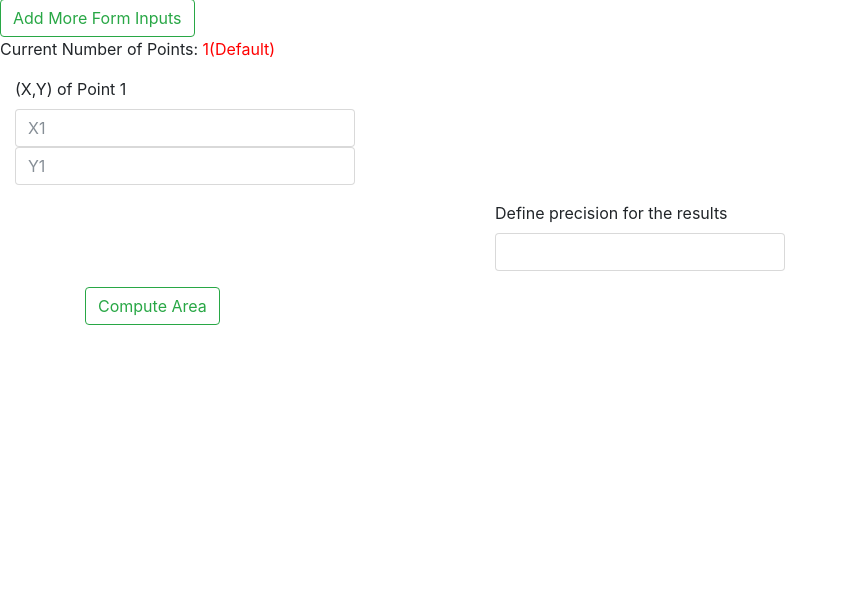
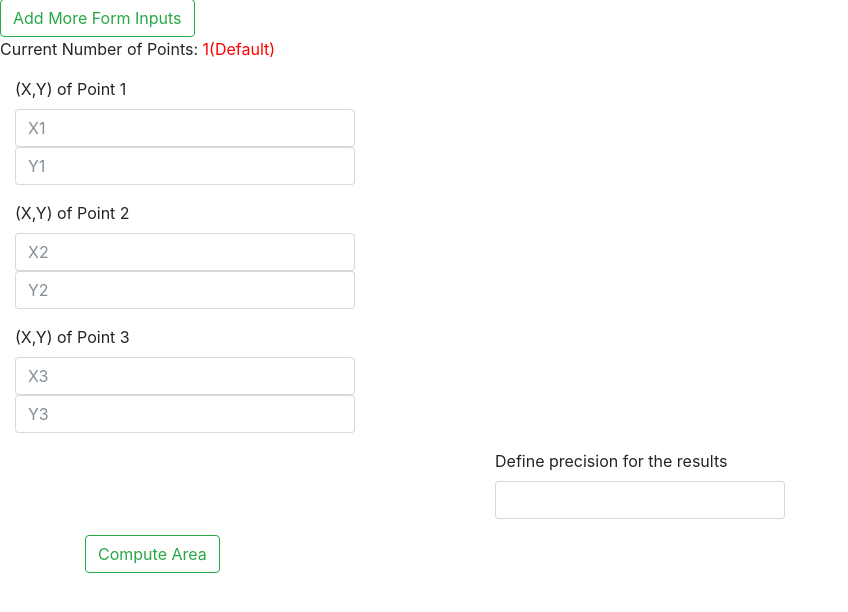
Before and after one commit to ngenovictor/surveycomputations, a Django app: page / in a window 1280 px wide. Shown: the part 166-778 px from the top of the page, without its empty margins (0-848 px from the left). Run offline with Django 3.2, Linux system fonts and the light colour scheme; some libraries are stand-ins or nearby versions.

Commit message:
update form to include three point inputs by default

```diff
--- a/app/templates/index.html
+++ b/app/templates/index.html
@@ -18,6 +18,16 @@
                     <input type="number" id="coordinateX1" name="coordinateX1" class="form-control" placeholder="X1">
                     <input type="number" id="coordinateY1" name="coordinateY1" class="form-control" placeholder="Y1">
                 </div>
+                <div class="form-group">
+                    <label>(X,Y) of Point 2</label>
+                    <input type="number" id="coordinateX2" name="coordinateX2" class="form-control" placeholder="X2">
+                    <input type="number" id="coordinateY2" name="coordinateY2" class="form-control" placeholder="Y2">
+                </div>
+                <div class="form-group">
+                    <label>(X,Y) of Point 3</label>
+                    <input type="number" id="coordinateX3" name="coordinateX3" class="form-control" placeholder="X3">
+                    <input type="number" id="coordinateY3" name="coordinateY3" class="form-control" placeholder="Y3">
+                </div>
             </div>
         </div>
         <div class="container form-group col-md-3">
--- a/static/our_static/js/scripts.js
+++ b/static/our_static/js/scripts.js
@@ -1,5 +1,5 @@
 $(document).ready(function(){
-    var point_numbers = 1;
+    var point_numbers = 3;
     $("#add-coordinate-inputs").click(function (event) {
         event.preventDefault();
         point_numbers+=1;
--- a/survey/settings.py
+++ b/survey/settings.py
@@ -117,7 +117,6 @@ USE_TZ = True
 
 # Static files (CSS, JavaScript, Images)
 # https://docs.djangoproject.com/en/1.11/howto/static-files/
-PROJECT_ROOT = os.path.dirname(os.path.abspath(__file__))
 
 STATIC_URL = '/static/'
 STATIC_ROOT = os.path.join(BASE_DIR, "static", "static_root")
```
